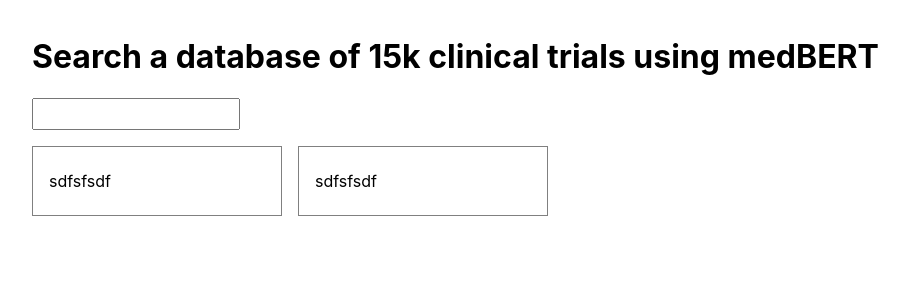
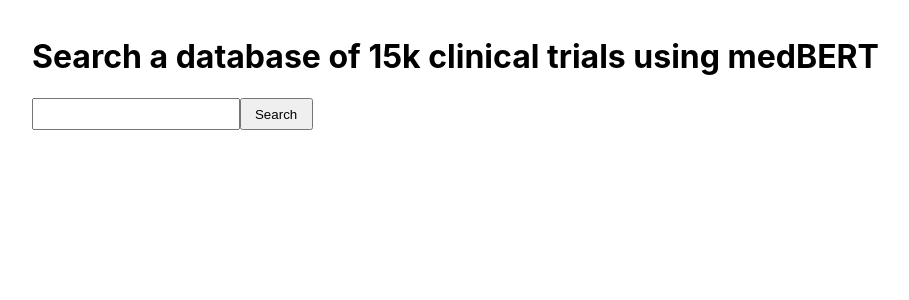
Before and after one commit to zachblume/machine-learning-recommendation-engine-demo, a Next.js app in the folder app/: page / in a window 1280 px wide. Shown: the top 300 px of the page, without its empty margins (64-973 px from the left). Built offline with nearby package versions, Linux system fonts and the light colour scheme.

Commit message:
limit of 20, app working

```diff
--- a/app/package.json
+++ b/app/package.json
@@ -13,6 +13,8 @@
     "eslint-config-next": "13.1.6",
     "next": "13.1.6",
     "react": "18.2.0",
-    "react-dom": "18.2.0"
+    "react-dom": "18.2.0",
+    "react-highlight-words": "^0.20.0",
+    "swr": "^2.0.3"
   }
 }
--- a/app/pages/index.js
+++ b/app/pages/index.js
@@ -1,11 +1,34 @@
+import { useState, useEffect } from "react";
+
+import Highlighter from "react-highlight-words";
+
 import Head from "next/head";
 import Image from "next/image";
 import styles from "../styles/Home.module.css";
 
 export default function Home() {
-  let results = [];
-  results.push({ text: "sdfsfsdf" });
-  results.push({ text: "sdfsfsdf" });
+  const [query, setQuery] = useState("");
+  const [results, setResults] = useState([]);
+  const [isLoading, setLoading] = useState(false);
+
+  useEffect(() => {
+    if (query !== "") {
+      setLoading(true);
+      let url = "http://34.86.228.54/?query=" + query;
+      let response = fetch(url);
+      response.then(async (res) => {
+        res = await res.text();
+        // console.log({ res });
+        // res.split("####");
+        setResults(res.split("####"));
+        setLoading(false);
+      });
+    }
+  }, [query]);
+
+  function search() {
+    setQuery(document.getElementById("searchFor").value);
+  }
 
   return (
     <div className={styles.container}>
@@ -18,14 +41,23 @@ export default function Home() {
       <main>
         <h1>Search a database of 15k clinical trials using medBERT</h1>
         <input type="text" id="searchFor" className="" />
+        <input type="submit" value="Search" onClick={search} />
         <div className="clear">
-          {results.map((result) => (
-            <>
-              <div className="card">
-                <p>{result.text}</p>
-              </div>
-            </>
-          ))}
+          {isLoading
+            ? "Loading..."
+            : results.map((result) => (
+                <>
+                  <div className="card">
+                    <Highlighter
+                      highlightClassName="YourHighlightClass"
+                      searchWords={query.split(" ")}
+                      autoEscape={true}
+                      textToHighlight={result.substring(0, 250)}
+                    />
+                    {/* <p>{result.substring(0, 250)}</p> */}
+                  </div>
+                </>
+              ))}
         </div>
       </main>
     </div>
```
Also changed, not shown: 1 other file (tests, documents, lock files or other folders).
